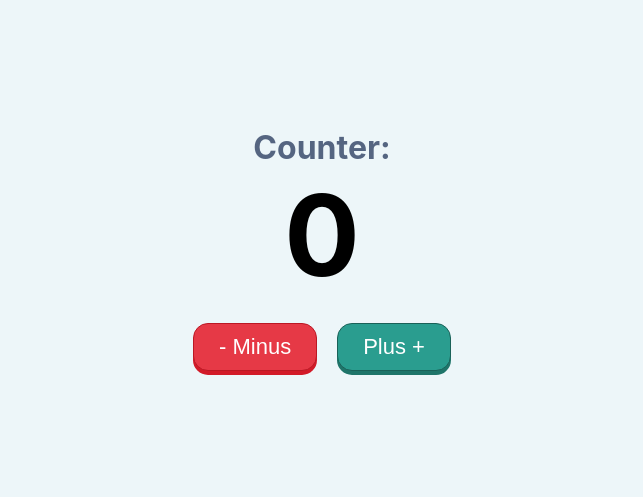
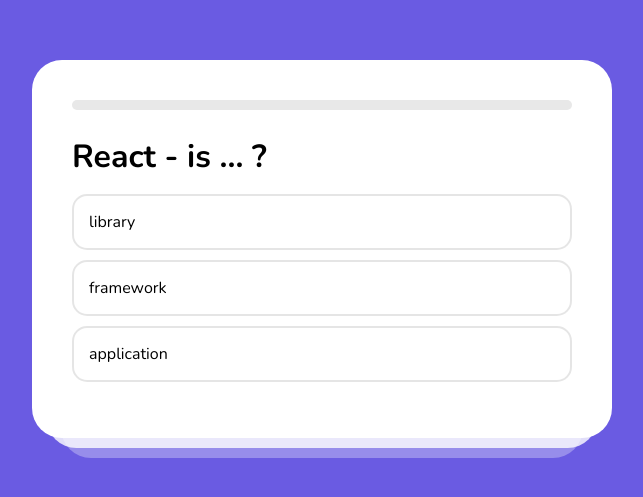
Before and after one commit to mydav/relearn_basics_react, a React (Create React App) app: page / in a window 1280 px wide. Shown: the part 151-648 px from the top of the page, without its empty margins (318-961 px from the left). Built offline with nearby package versions, Linux system fonts and the light colour scheme.

Commit message:
implemented quiz

```diff
--- a/src/App.js
+++ b/src/App.js
@@ -1,25 +1,93 @@
 import React from 'react';
 import './index.scss';
 
+const questions = [
+  {
+    title: 'React - is ... ?',
+    variants: ['library', 'framework', 'application'],
+    correct: 0,
+  },
+  {
+    title: 'Component - is ... ',
+    variants: ['application', 'independent and reusable bits of code', 'node module'],
+    correct: 1,
+  },
+  {
+    title: 'What is JSX?',
+    variants: [
+      'special HTML attribute',
+      'function',
+      'syntax extension to JavaScript',
+    ],
+    correct: 2,
+  },
+  {
+    title: 'What is PHP?',
+    variants: [
+      'elephant',
+      'programming language',
+      'server',
+    ],
+    correct: 1,
+  },
+  {
+    title: 'What is CSS?',
+    variants: [
+      'style sheet language',
+      'game engine',
+      'computer science solution',
+    ],
+    correct: 0,
+  },
+];
+
+function Result({correct}) {
+  return (
+    <div className="result">
+      <img src="https://cdn-icons-png.flaticon.com/512/2278/2278992.png" />
+      <h2>You'we got {correct} correct answers from {questions.length}</h2>
+      <a href="/">
+        <button>Try again?</button>
+      </a>
+    </div>
+  );
+}
+
+function Game({step, question, onClickVariant}) {
+  const percentage = Math.round(step / questions.length * 100);
+
+  return (
+    <>
+      <div className="progress">
+        <div style={{ width: `${percentage}%` }} className="progress__inner"></div>
+      </div>
+      <h1>{question.title}</h1>
+      <ul>
+        { question.variants.map((text, index) => (
+            <li onClick={() => onClickVariant(index)} key={text}>{text}</li>
+          ))}
+      </ul>
+    </>
+  );
+}
+
 function App() {
-  const [count, setCount] = React.useState(0)
+  const [step, setStep] = React.useState(0);
+  const [correct, setCorrect] = React.useState(0);
+  const question = questions[step];
 
-  const onClickPlus = () => {
-    setCount(count + 1)
-  }
+  const onClickVariant = (index) => {
+    console.log(step, index);
+    setStep(step + 1);
 
-  const onClickMinus = () => {
-    setCount(count - 1)
-  }
+    if (index === question.correct) {
+      setCorrect(correct + 1);
+    }
+  };
 
   return (
     <div className="App">
-      <div>
-        <h2>Counter:</h2>
-        <h1>{count}</h1>
-        <button onClick = {onClickMinus} className="minus">- Minus</button>
-        <button onClick = {onClickPlus} className="plus">Plus +</button>
-      </div>
+      {step !== questions.length ? <Game step={step} question={question} onClickVariant={onClickVariant} /> : <Result correct={correct} />}
     </div>
   );
 }
--- a/src/index.scss
+++ b/src/index.scss
@@ -1,71 +1,110 @@
+@import url('https://fonts.googleapis.com/css2?family=Nunito:wght@400;500;700&display=swap');
+
 body {
   margin: 0;
-  font-family: -apple-system, BlinkMacSystemFont, 'Segoe UI', 'Roboto', 'Oxygen', 'Ubuntu',
-    'Cantarell', 'Fira Sans', 'Droid Sans', 'Helvetica Neue', sans-serif;
+  font-family: 'Nunito', sans-serif;
   -webkit-font-smoothing: antialiased;
   -moz-osx-font-smoothing: grayscale;
-  background-color: #edf6f9;
-}
-
-.App {
+  background-color: #6a5be2;
   display: flex;
   align-items: center;
   justify-content: center;
   height: 100vh;
-  text-align: center;
+}
 
-  h1 {
-    color: #000;
-    font-size: 7rem;
-    margin: 0;
-    margin-bottom: 20px;
+.App {
+  width: 500px;
+  border-radius: 30px;
+  padding: 40px;
+  background-color: #fff;
+  position: relative;
 
-    &.plus {
-      color: #2a9d8f;
+  .result {
+    text-align: center;
+
+    button {
+      font-weight: bold;
+      font-family: 'Nunito', sans-serif;
+      border-radius: 30px;
+      border: 0;
+      padding: 15px 30px;
+      font-size: 20px;
+      background-color: darken(#ff006e, 3%);
+      color: #fff;
+      margin-top: 20px;
+      cursor: pointer;
     }
-    &.minus {
-      color: #e63946;
+
+    h2 {
+      margin-bottom: 0;
+    }
+
+    img {
+      width: 150px;
     }
   }
 
-  h2 {
-    font-size: 2rem;
-    margin: 0;
-    color: #556581;
+  .progress {
+    height: 10px;
+    border-radius: 30px;
+    background-color: rgb(232, 232, 232);
+    margin-bottom: 25px;
+
+    &__inner {
+      height: 100%;
+      border-radius: 30px;
+      width: 80%;
+      background: rgb(18, 231, 48);
+      transition: all 0.3s ease-in-out;
+      background: linear-gradient(90deg, rgba(18, 231, 48, 1) 0%, rgba(0, 212, 255, 1) 100%);
+    }
   }
 
-  button {
-    background: transparent;
-    border: 2px solid transparent;
-    text-align: center;
-    font-size: 22px;
-    border-radius: 15px;
-    padding: 10px 25px;
-    cursor: pointer;
-    margin: 0 10px;
-    transition: all 0.05s ease-in-out;
+  &:before,
+  &:after {
+    content: '';
+    display: block;
+    height: 50px;
+    border-bottom-left-radius: 30px;
+    border-bottom-right-radius: 30px;
+    position: absolute;
+    left: 50%;
+    transform: translateX(-50%);
+  }
 
-    &.minus {
-      background-color: #e63946;
-      color: #fff;
-      box-shadow: 0 4px 0 darken(#e63946, 10%);
-      border: 1px solid darken(#e63946, 15%);
-    }
+  &:before {
+    width: 95%;
+    bottom: -10px;
+    background-color: rgba(255, 255, 255, 0.8);
+    z-index: 0;
+  }
 
-    &.plus {
-      background-color: #2a9d8f;
-      color: #fff;
-      box-shadow: 0 4px 0 darken(#2a9d8f, 10%);
-      border: 1px solid darken(#2a9d8f, 15%);
-    }
+  &:after {
+    width: 90%;
+    bottom: -20px;
+    background-color: rgba(255, 255, 255, 0.3);
+    z-index: 1;
+  }
 
-    &:hover {
-      transform: translateY(-2px);
-    }
+  h1 {
+    margin: 0;
+  }
 
-    &:active {
-      transform: translateY(2px);
-      box-shadow: none;
+  ul {
+    list-style: none;
+    padding: 0;
+
+    li {
+      padding: 15px;
+      border: 2px solid rgba(0, 0, 0, 0.1);
+      border-radius: 15px;
+      margin-bottom: 10px;
+      cursor: pointer;
+      transition: all 0.1s ease-in-out;
+
+      &:hover {
+        border: 2px solid rgba(0, 0, 0, 0.3);
+      }
     }
   }
 }
```
